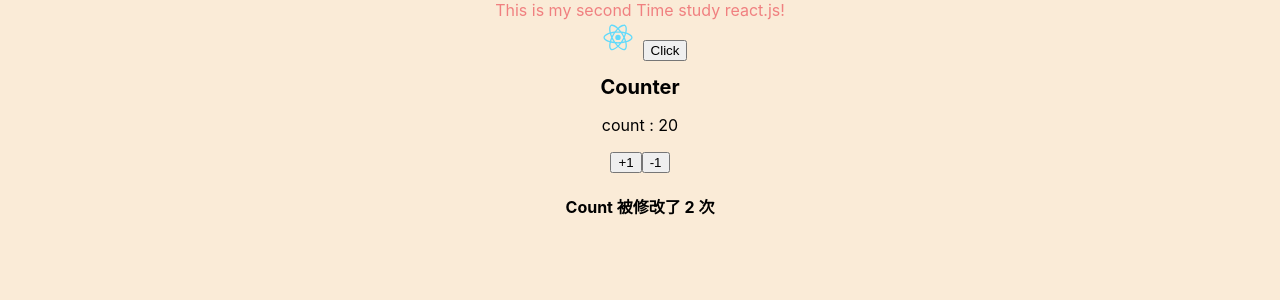
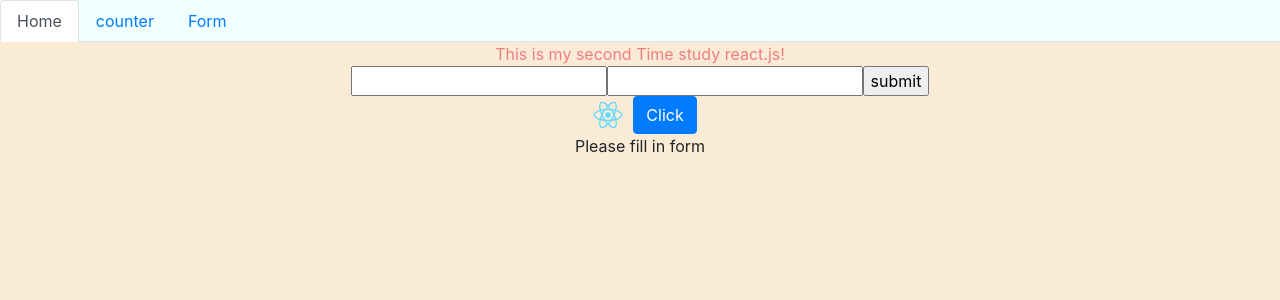
Before and after one commit to AndyChuang1/react-hook, a React (Create React App) app: page /form in a window 1280 px wide. Shown: the top 300 px of the page. Built offline with nearby package versions, Linux system fonts and the light colour scheme.

Commit message:
pratice react-router with hook but something wrong that  components will be re-rebdered when button click

```diff
--- a/package.json
+++ b/package.json
@@ -6,9 +6,12 @@
     "@testing-library/jest-dom": "^4.2.4",
     "@testing-library/react": "^9.4.0",
     "@testing-library/user-event": "^7.2.1",
+    "bootstrap": "^4.4.1",
     "node-sass": "^4.13.0",
     "react": "^16.12.0",
+    "react-bootstrap": "^1.0.0-beta.16",
     "react-dom": "^16.12.0",
+    "react-router-dom": "^5.1.2",
     "react-scripts": "3.3.0"
   },
   "scripts": {
--- a/src/App.js
+++ b/src/App.js
@@ -1,27 +1,57 @@
 import React, { useState } from 'react';
+import { BrowserRouter as Router, Switch, Route, Link } from 'react-router-dom';
+import 'bootstrap/dist/css/bootstrap.min.css';
 import logo from './logo.svg';
 import './App.scss';
 import Counter from './components/Counter';
 import Loader from './components/Loader';
+import Form from './components/Form';
+import { Button, Nav } from 'react-bootstrap';
 
 function App() {
   const [count, setCount] = useState(0);
   const [isLoading, setisLoading] = useState(false);
   const [titile] = useState('Counter');
+  const [formStatus, setFormStatus] = useState(false);
   return (
+    <Router>
       <div className='App'>
+        <Nav variant='tabs' defaultActiveKey='/' style={{ background: 'azure' }}>
+          <Nav.Item>
+            <Nav.Link as={Link} to='/' eventKey='/'>
+              Home
+            </Nav.Link>
+          </Nav.Item>
+          <Nav.Item>
+            <Nav.Link as={Link} to='/counter' eventKey='/counter'>
+              counter
+            </Nav.Link>
+          </Nav.Item>
+          <Nav.Item>
+            <Nav.Link eventKey='form' as={Link} to='/form'>
+              Form
+            </Nav.Link>
+          </Nav.Item>
+        </Nav>
         <div className='text'>This is my second Time study react.js!</div>
+        <Switch>
+          <Route path='/form' component={() => <Form setFormStatus={setFormStatus}></Form>} />
+          <Route path='/counter' component={() => <Counter count={count} setCount={setCount} title={titile}></Counter>} />
+          />
+        </Switch>
         <img src={logo} width='50' alt='img'></img>
-      <button
+        <Button
+          variant='primary'
           onClick={() => {
             setisLoading(!isLoading);
           }}
         >
           Click
-      </button>
-      <Counter count={count} setCount={setCount} title={titile}></Counter>
+        </Button>
         <div className='d-flex'>{isLoading ? <Loader></Loader> : null}</div>
+        {formStatus ? <p>Form Done</p> : <p>Please fill in form</p>}
       </div>
+    </Router>
   );
 }
 
--- a/src/components/Counter.js
+++ b/src/components/Counter.js
@@ -4,11 +4,14 @@ import PropTypes from 'prop-types';
 const Counter = props => {
   const [changeTimes, setChangeTimes] = useState(0);
   //componentDidMount
-  useEffect(() => {
-    props.setCount(20);
-    console.log('Run onece');
-  }, []);
+  // useEffect(() => {
+  //   console.log('Run onece');
+  //   return () => {
+  //     props.setCount(0);
+  //   };
+  // }, []);
   //componentDidUpdate 像Vue中的watch props.count 此屬性
+
   useEffect(() => {
     function set() {
       setChangeTimes(changeTimes + 1);
--- /dev/null
+++ b/src/components/Form.js
@@ -0,0 +1,39 @@
+import React, { useState } from 'react';
+import PropTypes from 'prop-types';
+
+const Form = props => {
+  const [email, setEmail] = useState('');
+  const [pwd, setPwd] = useState('');
+  const handleSubmit = e => {
+    e.preventDefault();
+    props.setFormStatus(true);
+  };
+
+  return (
+    <form onSubmit={handleSubmit}>
+      <input
+        name='email'
+        type='text'
+        onChange={e => {
+          setEmail(e.target.value);
+        }}
+        value={email}
+      ></input>
+      <input
+        name='pwd'
+        type='password'
+        onChange={e => {
+          setPwd(e.target.value);
+        }}
+        value={pwd}
+      ></input>
+      <input type='submit' value='submit'></input>
+    </form>
+  );
+};
+
+Form.propTypes = {
+  formStatus: PropTypes.bool,
+};
+
+export default Form;
--- a/src/components/Loader.js
+++ b/src/components/Loader.js
@@ -6,7 +6,7 @@ const Loader = props => {
   // const [changeTimes, setChangeTimes] = useState(0);
   //componentDidMount
   useEffect(() => {
-    console.log('Run onece');
+    console.log('Run onece Loader');
   }, []);
   //componentDidUpdate 像Vue中的watch props.count 此屬性
 
```
Also changed, not shown: 1 other file (tests, documents, lock files or other folders). Lines whose indentation alone changed are shown as unchanged.
